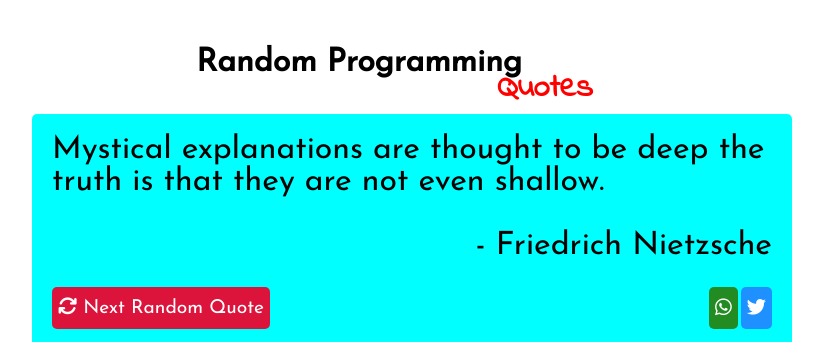
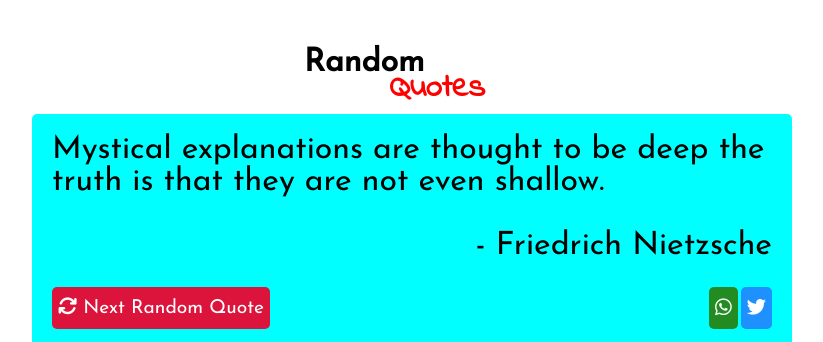
Before and after one commit to mayankshekhar03/random-pro-quotes, a plain HTML site: page index.html in a window 1280 px wide. Shown: the top 342 px of the page, without its empty margins (228-1051 px from the left). Drawn offline with nearby package versions, Linux system fonts and the light colour scheme.

Commit message:
working finallly script

```diff
--- a/index.html
+++ b/index.html
@@ -8,7 +8,7 @@
     <script src="https://use.fontawesome.com/2b9a53c46f.js"></script>
 </head>
 <body>
-    <h2>Random Programming <span class = 'dream'>Quotes</span></h2>
+    <h2>Random<span class = 'dream'>Quotes</span></h2>
     <div class = 'main-box'>
         <div class = 'quote'>
             <span id = 'text'></span><br><br>
```
